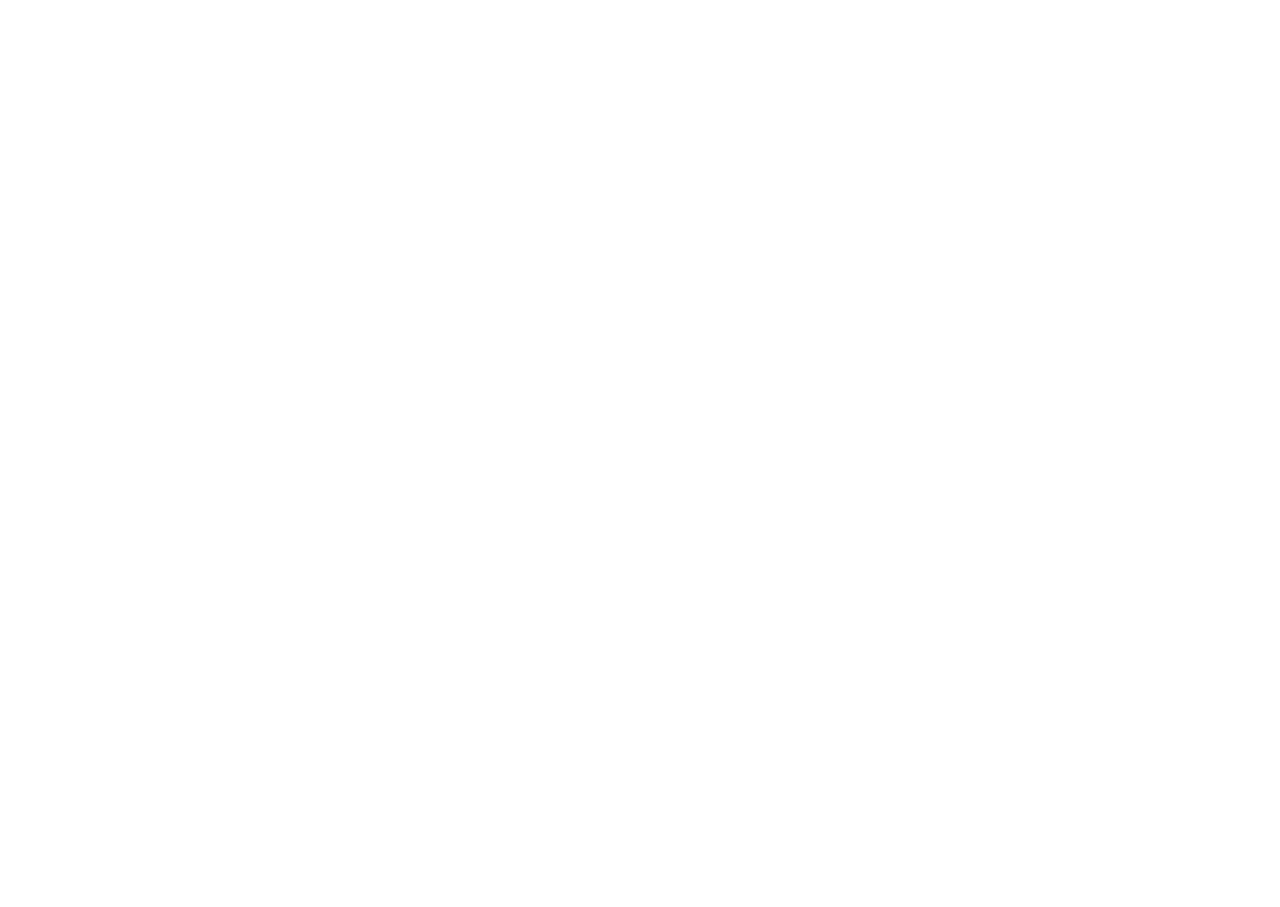
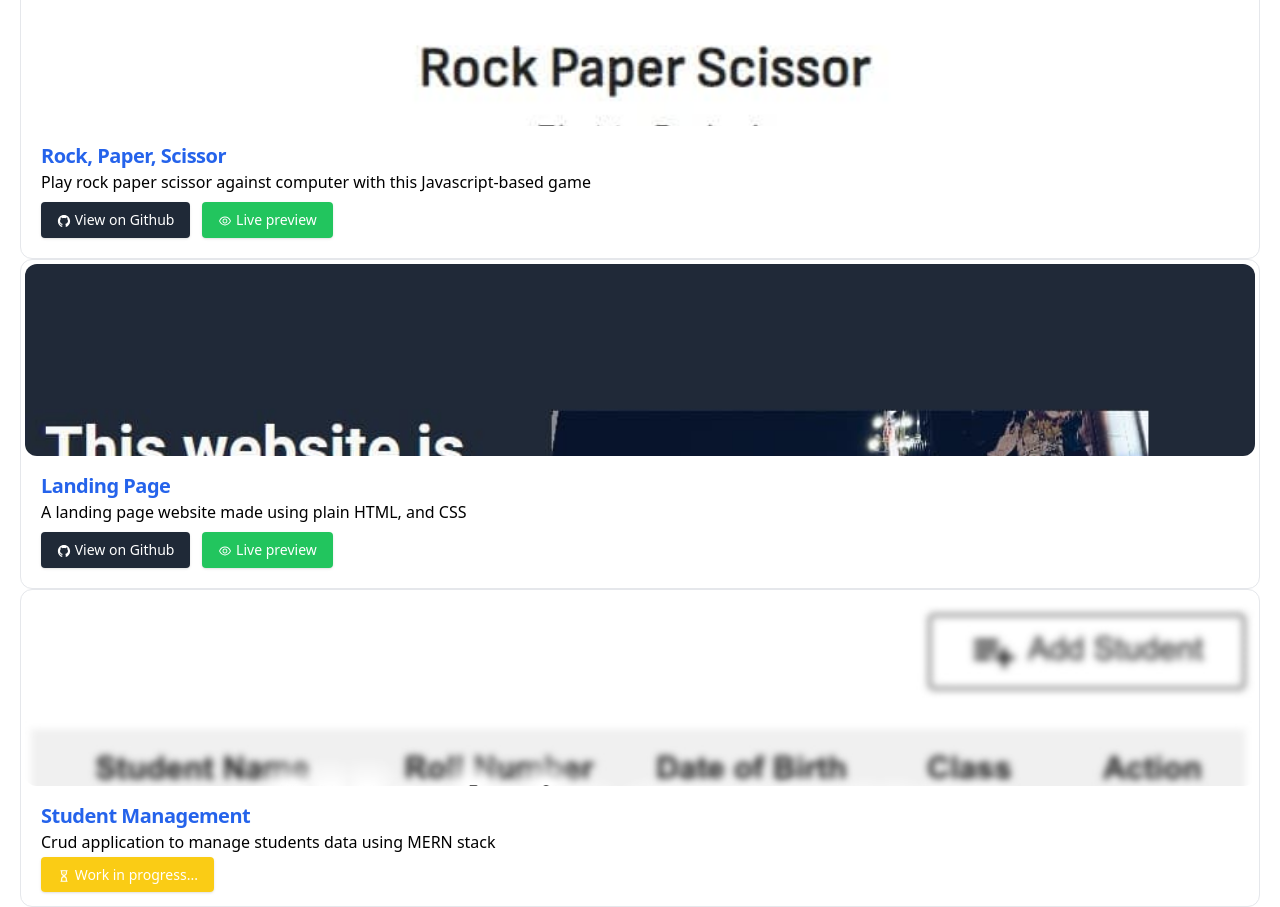
Before and after one commit to nevwizurai/portofolio, a React (Vite) app: page / in a window 1280 px wide. Shown: the part 2220-3127 px from the top of the page. Before the commit the page ends 2149 px from the top, so only its background shows below. Built offline with nearby package versions, Linux system fonts and the light colour scheme.

Commit message:
finishing 'project' section

```diff
--- a/src/components/Project.section.jsx
+++ b/src/components/Project.section.jsx
@@ -1,7 +1,11 @@
 import React from "react";
 import { AiOutlineEye, AiOutlineGithub } from "react-icons/ai";
+import { CgSandClock } from "react-icons/cg";
 
 import img1 from "../img/project/etch_a_sketch.jpg";
+import img2 from "../img/project/rock_paper_scissor.jpg";
+import img3 from "../img/project/landing_page.jpg";
+import img4 from "../img/project/student_management.jpg";
 
 const Project = () => {
   return (
@@ -19,19 +23,38 @@
           desc="A miniature of etch-a-sketch game that lets user draw in a pixel-like layout"
           repo_link={"https://github.com/nevwizurai/Etch-a-Sketch"}
           live_link={"https://nevwizurai.github.io/Etch-a-Sketch"}
+          finished
         />
+        <Item
+          image={img2}
+          name="Rock, Paper, Scissor"
+          desc="Play rock paper scissor against computer with this Javascript-based game"
+          repo_link={"https://github.com/nevwizurai/rock_paper_scissor"}
+          live_link={"https://nevwizurai.github.io/rock_paper_scissor"}
+          finished
+        />
+        <Item
+          image={img3}
+          name="Landing Page"
+          desc="A landing page website made using plain HTML, and CSS"
+          repo_link={"https://github.com/nevwizurai/landing_page"}
+          live_link={"https://nevwizurai.github.io/landing_page"}
+          finished
+        />
+        <Item image={img4} name="Student Management" desc="Crud application to manage students data using MERN stack" />
       </div>
     </section>
   );
 };
 
-const Item = ({ image, name, desc, repo_link, live_link }) => {
+const Item = ({ image, name, desc, repo_link, live_link, finished }) => {
   return (
     <div className="min-h-[200] rounded-xl shadow-mdoverflow-hidden p-1 bg-white border border-gray-200">
       <img className="object-cover object-top w-full h-48 rounded-xl" src={image} alt="project thumbnail" />
       <div className="p-4">
         <h4 className="text-xl font-semibold tracking-tight text-blue-600">{name}</h4>
         <p className="mb-2 leading-normal">{desc}</p>
+        {finished ? (
           <div className="flex gap-x-3">
             <a href={repo_link} target="_blank" className="px-4 py-2 text-sm text-white bg-gray-800 rounded shadow">
               <AiOutlineGithub className="inline" /> View on Github
@@ -40,6 +63,13 @@
               <AiOutlineEye className="inline" /> Live preview
             </a>
           </div>
+        ) : (
+          <div>
+            <span className="px-4 py-2 text-sm text-white bg-yellow-400 rounded shadow cursor-wait">
+              <CgSandClock className="inline" /> Work in progress...
+            </span>
+          </div>
+        )}
       </div>
     </div>
   );
```
Also changed, not shown: src/img/project/student_management.jpg (added). Lines whose indentation alone changed are shown as unchanged.
